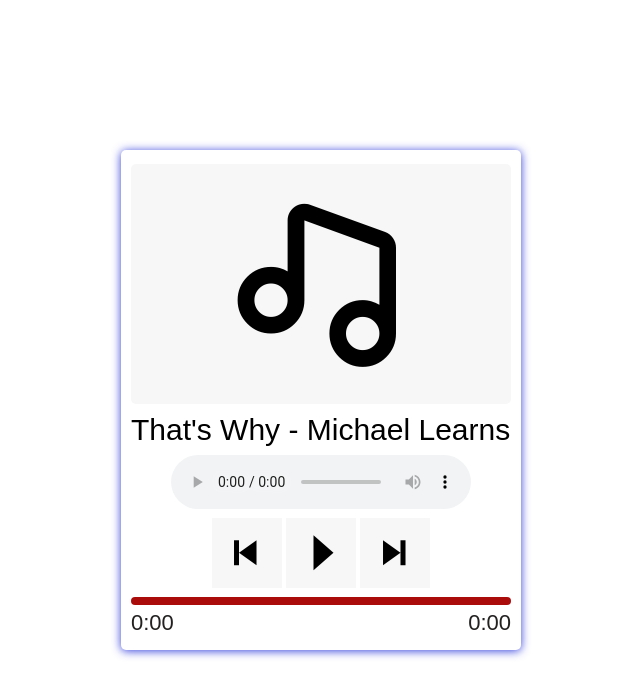
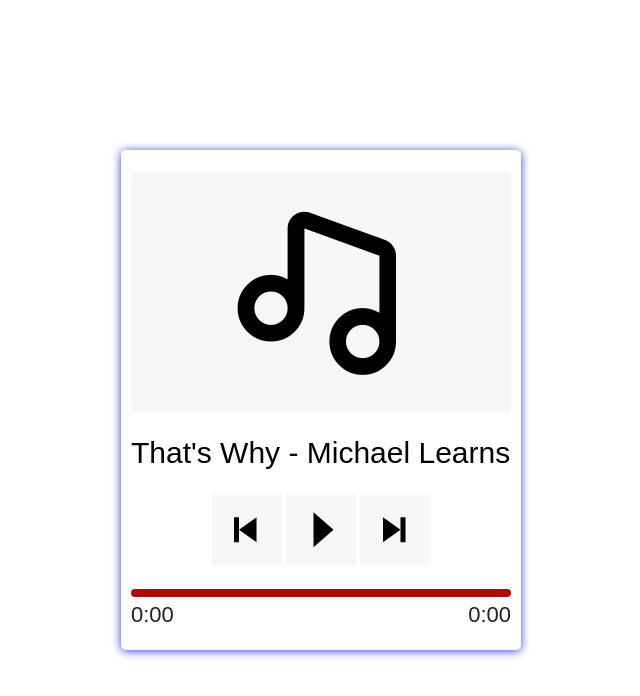
Before and after one commit to devmarcelomacedo/romanticas, a plain HTML site: page index.html in a window 1280 px wide. Shown: the whole page, without its empty margins (319-959 px from the left). Drawn offline with nearby package versions, Linux system fonts and the light colour scheme.

Commit message:
tirei os dois autoe controls

```diff
--- a/index.html
+++ b/index.html
@@ -17,7 +17,7 @@
 
         <span id="musicName"></span>
 
-        <audio id="player" src="" autoplay controls></audio>
+        <audio id="player" src=""></audio>
 
         <div class="controls">
 
```
